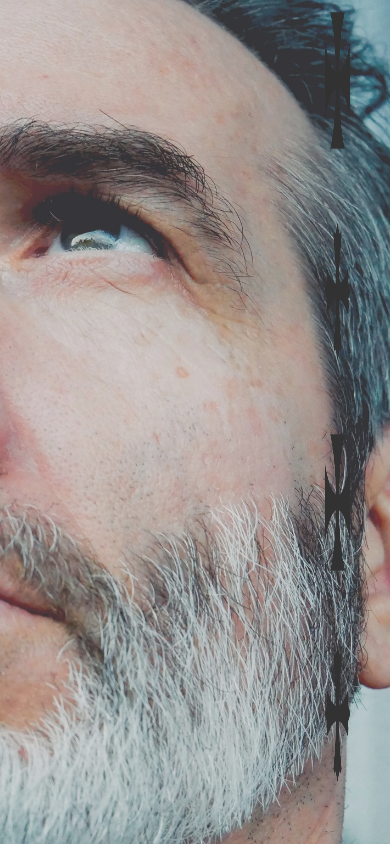
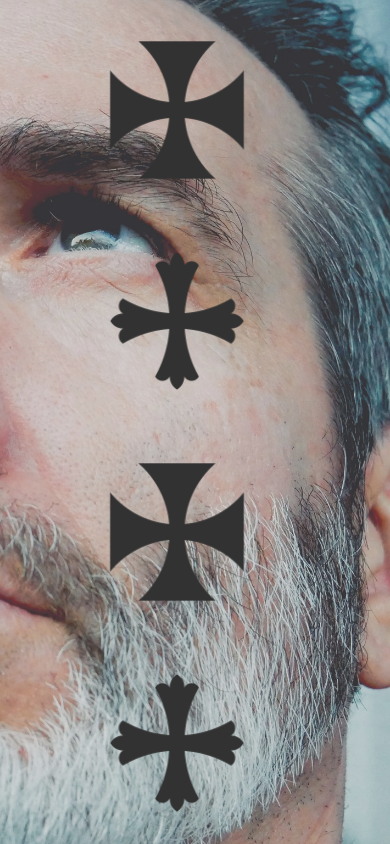
Before and after one commit to rehd66/practice, a plain HTML site: page index.html in a window 390 px wide. Drawn offline with nearby package versions, Linux system fonts and the light colour scheme.

Commit message:
Add files via upload

```diff
--- a/index.html
+++ b/index.html
@@ -11,16 +11,16 @@
 
     <div class="main">
 
-      <div class="navs float-right first col-3">
+      <div class="navs float-right first col-lg-3 col-sm-8">
         <img src="ironcross.png" alt="">
       </div>
-      <div class="navs float-right second col-3">
+      <div class="navs float-right second col-lg-3 col-sm-8">
         <img src="christcross.png" alt="">
       </div>
-      <div class="navs float-right third col-3">
+      <div class="navs float-right third col-lg-3 col-sm-8">
         <img src="ironcross.png" alt="">
       </div>
-      <div class="navs float-right fourth col-3">
+      <div class="navs float-right fourth col-lg-3 col-sm-8">
         <img src="christcross.png" alt="">
       </div>
 
```
